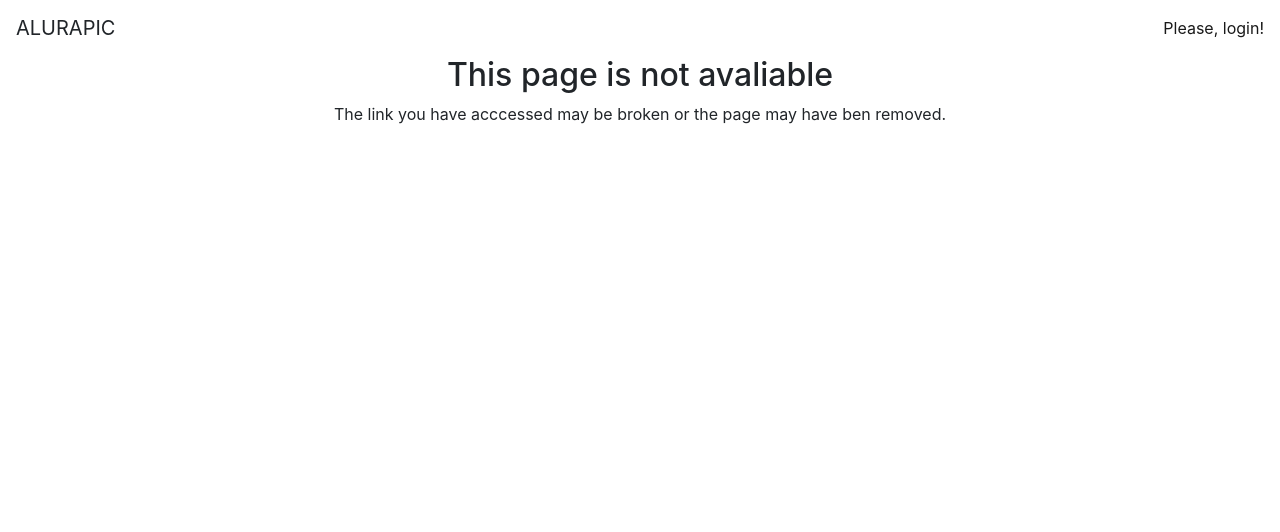
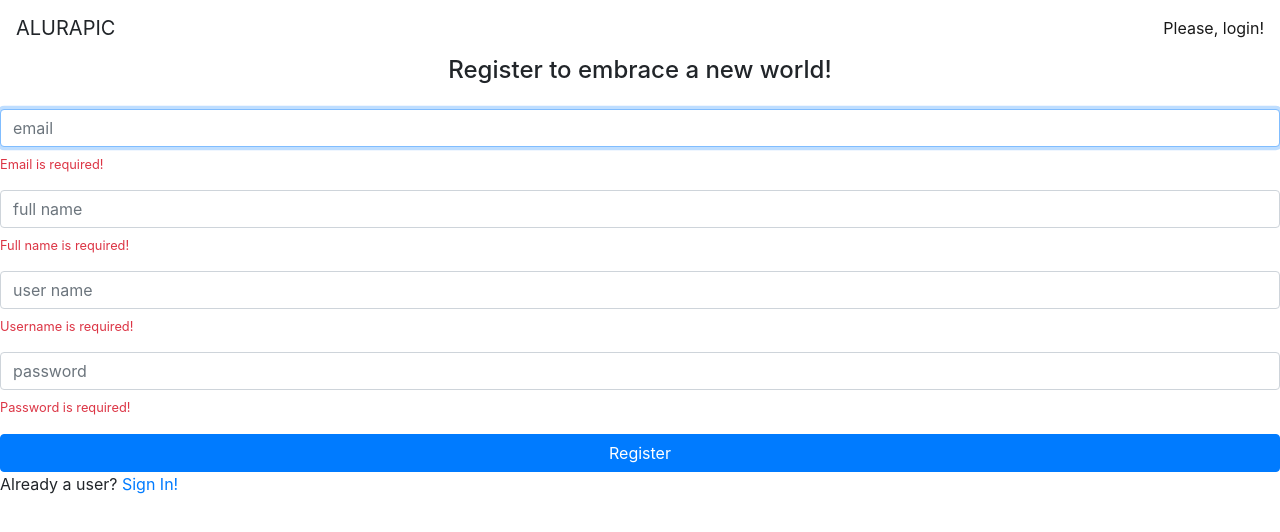
Before and after one commit to rsaless/Alura_angular_2, an Angular app in the folder alurapic/: page /signup in a window 1280 px wide. Shown: the top 532 px of the page. Built offline with nearby package versions, Linux system fonts and the light colour scheme.

Commit message:
início das validações no formulário de cadastro

```diff
--- a/alurapic/src/app/app.routing.module.ts
+++ b/alurapic/src/app/app.routing.module.ts
@@ -7,9 +7,11 @@
 import { PhotoListResolver } from './photos/photo-list/photo-list.resolver';
 import { SignInComponent } from './home/signin/signin.component';
 import { AuthGuard } from './core/auth/auth.guard';
+import { SignupComponent } from './home/signup/signup.component';
 
 const routes: Routes = [
     {path:'', component: SignInComponent, canActivate: [AuthGuard]},
+    {path:'signup', component: SignupComponent},
     {path:'user/:userName', component: PhotoListComponent, resolve: {photos: PhotoListResolver}},
     {path:'p/add', component: PhotoFormComponent},
     {path:'**', component: NotFoundComponent},
--- /dev/null
+++ b/alurapic/src/app/home/signup/signup.component.html
@@ -0,0 +1,34 @@
+<h4 class="text-center"> Register to embrace a new world!</h4>
+
+<form [formGroup]="signupForm" class="form mt-4">
+
+    <div class="form-group">
+        <input formControlName="email" placeholder="email" class="form-control" autofocus >
+        <ap-vmessage *ngIf="signupForm.get('email').errors?.required" text="Email is required!"></ap-vmessage>
+        <ap-vmessage *ngIf="signupForm.get('email').errors?.email" text="Invalid Email!"></ap-vmessage>
+    </div>
+    <div class="form-group">
+        <input formControlName="fullName" placeholder="full name" class="form-control">
+        <ap-vmessage *ngIf="signupForm.get('fullName').errors?.required" text="Full name is required!"></ap-vmessage>
+        <ap-vmessage *ngIf="signupForm.get('fullName').errors?.minlenght" text="Minimum lenght is 2!"></ap-vmessage>
+        <ap-vmessage *ngIf="signupForm.get('fullName').errors?.maxlenght" text="Maximum lenght is 40!"></ap-vmessage>
+    </div>
+    <div class="form-group">
+        <input formControlName="userName" placeholder="user name" class="form-control">
+        <ap-vmessage *ngIf="signupForm.get('userName').errors?.required" text="Username is required!"></ap-vmessage>
+        <ap-vmessage *ngIf="signupForm.get('userName').errors?.minlenght" text="Minimum lenght is 2!"></ap-vmessage>
+        <ap-vmessage *ngIf="signupForm.get('userName').errors?.maxlenght" text="Maximum lenght is 30!"></ap-vmessage>
+        <ap-vmessage *ngIf="signupForm.get('userName').errors?.pattern" text="Must be lowercase and cannot start with numbers!"></ap-vmessage>
+    </div>
+    <div class="form-group">
+        <input formControlName="password" placeholder="password" class="form-control" type="password" >
+        <ap-vmessage *ngIf="signupForm.get('password').errors?.required" text="Password is required!"></ap-vmessage>
+        <ap-vmessage *ngIf="signupForm.get('password').errors?.minlenght" text="Minimum lenght is 8!"></ap-vmessage>
+        <ap-vmessage *ngIf="signupForm.get('password').errors?.maxlenght" text="Maximum lenght is 14!"></ap-vmessage>
+    </div>
+
+    <button class="btn btn-primary btn-block">Register</button>
+
+    <p>Already a user?<a [routerLink]="['']"> Sign In!</a></p>
+
+</form>
--- /dev/null
+++ b/alurapic/src/app/home/signup/signup.component.ts
@@ -0,0 +1,22 @@
+import { Component, OnInit } from '@angular/core';
+import { FormGroup, FormBuilder, Validators } from '@angular/forms';
+
+@Component({
+    templateUrl: './signup.component.html'
+})
+export class SignupComponent implements OnInit{
+
+
+    signupForm: FormGroup;
+
+    constructor(private formBuilder: FormBuilder){}
+
+    ngOnInit(): void {
+        this.signupForm = this.formBuilder.group({
+            email: ['', [Validators.required, Validators.email]],
+            fullName: ['', [Validators.required, Validators.minLength(2), Validators.maxLength(40)]],
+            userName: ['', [Validators.required, Validators.pattern(/^[a-z0-9_\-]+$/), Validators.minLength(2), Validators.maxLength(30)]],
+            password: ['', [Validators.required, Validators.minLength(8), Validators.maxLength(14)]]
+        });
+    }
+}
```
Also changed, not shown: alurapic/src/app/home/home.module.ts (+4 -3 lines).
